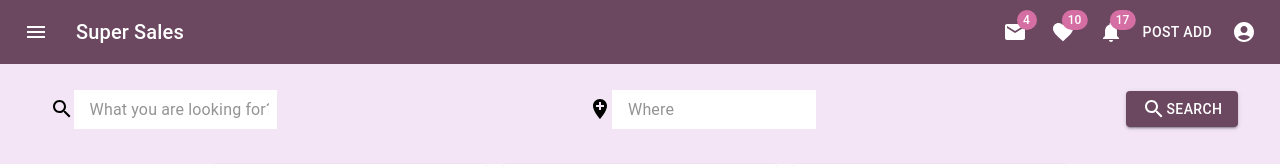
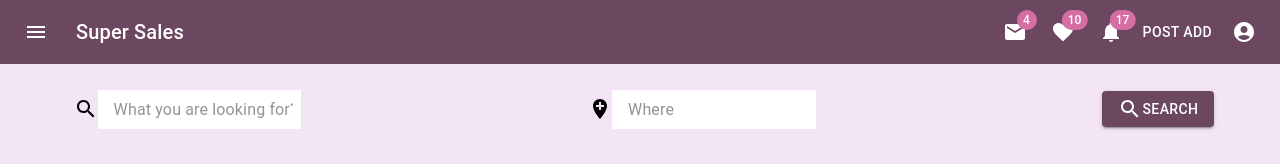
Before and after one commit to Alonasa/super-sales, a React (Create React App) app: page / in a window 1280 px wide. Shown: the top 167 px of the page. Built offline with nearby package versions, Linux system fonts and the light colour scheme.

Commit message:
added container to searchbar, remove unused imports

```diff
--- a/src/components/AppMenu.tsx
+++ b/src/components/AppMenu.tsx
@@ -1,16 +1,13 @@
 import React, {MouseEvent, useState} from 'react';
-import {alpha, styled} from '@mui/material/styles';
 import AppBar from '@mui/material/AppBar';
 import Box from '@mui/material/Box';
 import Toolbar from '@mui/material/Toolbar';
 import IconButton from '@mui/material/IconButton';
 import Typography from '@mui/material/Typography';
-import InputBase from '@mui/material/InputBase';
 import Badge from '@mui/material/Badge';
 import MenuItem from '@mui/material/MenuItem';
 import Menu from '@mui/material/Menu';
 import MenuIcon from '@mui/icons-material/Menu';
-import SearchIcon from '@mui/icons-material/Search';
 import AccountCircle from '@mui/icons-material/AccountCircle';
 import MailIcon from '@mui/icons-material/Mail';
 import NotificationsIcon from '@mui/icons-material/Notifications';
@@ -18,7 +15,6 @@ import MoreIcon from '@mui/icons-material/MoreVert';
 import {Favorite} from '@mui/icons-material';
 import AddIcon from '@mui/icons-material/Add';
 import {Button} from '@mui/material';
-
 
 
 export const AppMenu = () => {
--- a/src/components/SearchBar.tsx
+++ b/src/components/SearchBar.tsx
@@ -3,7 +3,7 @@ import SearchIcon from '@mui/icons-material/Search';
 import {alpha, styled} from '@mui/material/styles';
 import InputBase from '@mui/material/InputBase';
 import {AddLocation} from '@mui/icons-material';
-import {Button} from '@mui/material';
+import {Button, Container} from '@mui/material';
 import {purple} from '@mui/material/colors';
 
 const color = purple[50];
@@ -62,6 +62,7 @@ export const SearchBar = () => {
   return (
 	<div style={{padding: '2%', backgroundColor: color}}>
 	  <Search>
+		<Container>
 		  <SearchWrapper>
 			<SearchIconWrapper>
 			  <SearchIcon/>
@@ -82,6 +83,7 @@ export const SearchBar = () => {
 			  Search
 			</Button>
 		  </SearchWrapper>
+		</Container>
 	  </Search>
 	</div>
   );
```
Lines whose indentation alone changed are shown as unchanged.
